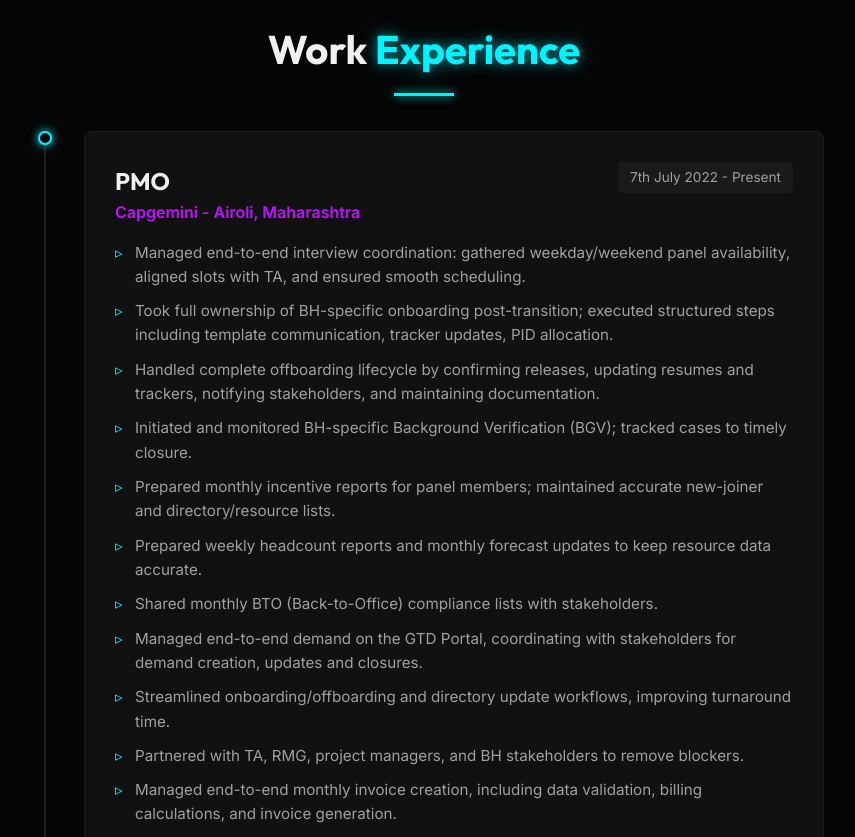
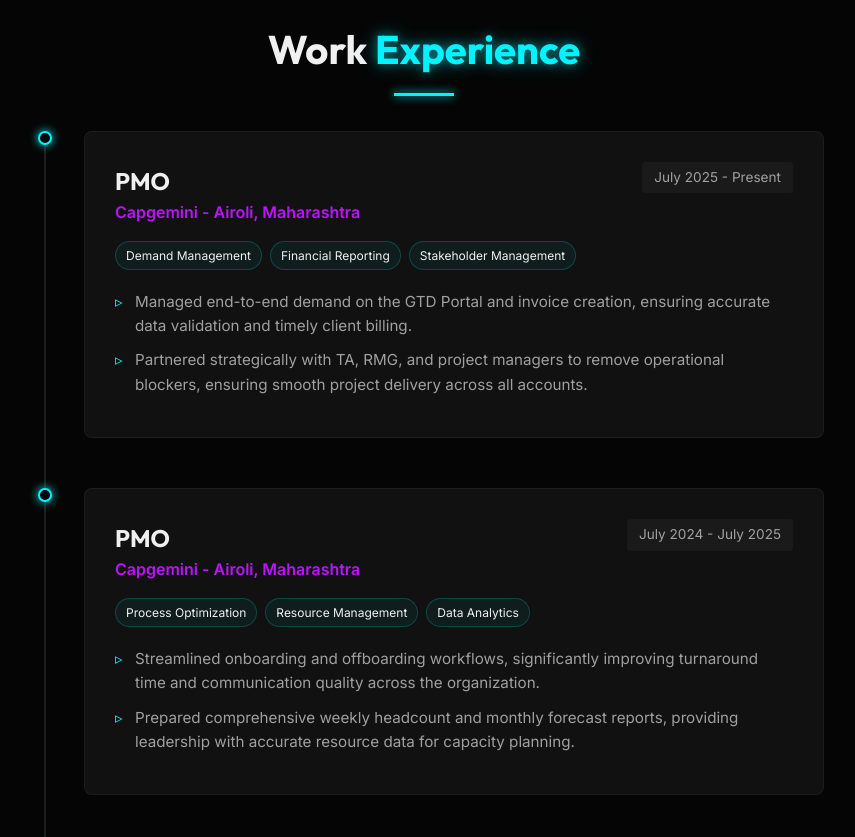
Before and after one commit to jyotim11/TryRepo, a plain HTML site: page index.html in a window 1280 px wide. Shown: the part 1960-2797 px from the top of the page, without its empty margins (216-1071 px from the left). Drawn offline with Linux system fonts and the light colour scheme.

Commit message:
Refactor experience section into years with skills

```diff
--- a/data.js
+++ b/data.js
@@ -25,19 +25,44 @@ const PORTFOLIO_DATA = {
             role: "PMO",
             company: "Capgemini",
             location: "Airoli, Maharashtra",
-            duration: "7th July 2022 - Present",
+            duration: "July 2025 - Present",
+            skills: ["Demand Management", "Financial Reporting", "Stakeholder Management"],
             responsibilities: [
-                "Managed end-to-end interview coordination: gathered weekday/weekend panel availability, aligned slots with TA, and ensured smooth scheduling.",
-                "Took full ownership of BH-specific onboarding post-transition; executed structured steps including template communication, tracker updates, PID allocation.",
-                "Handled complete offboarding lifecycle by confirming releases, updating resumes and trackers, notifying stakeholders, and maintaining documentation.",
-                "Initiated and monitored BH-specific Background Verification (BGV); tracked cases to timely closure.",
-                "Prepared monthly incentive reports for panel members; maintained accurate new-joiner and directory/resource lists.",
-                "Prepared weekly headcount reports and monthly forecast updates to keep resource data accurate.",
-                "Shared monthly BTO (Back-to-Office) compliance lists with stakeholders.",
-                "Managed end-to-end demand on the GTD Portal, coordinating with stakeholders for demand creation, updates and closures.",
-                "Streamlined onboarding/offboarding and directory update workflows, improving turnaround time.",
-                "Partnered with TA, RMG, project managers, and BH stakeholders to remove blockers.",
-                "Managed end-to-end monthly invoice creation, including data validation, billing calculations, and invoice generation."
+                "Managed end-to-end demand on the GTD Portal and invoice creation, ensuring accurate data validation and timely client billing.",
+                "Partnered strategically with TA, RMG, and project managers to remove operational blockers, ensuring smooth project delivery across all accounts."
+            ]
+        },
+        {
+            role: "PMO",
+            company: "Capgemini",
+            location: "Airoli, Maharashtra",
+            duration: "July 2024 - July 2025",
+            skills: ["Process Optimization", "Resource Management", "Data Analytics"],
+            responsibilities: [
+                "Streamlined onboarding and offboarding workflows, significantly improving turnaround time and communication quality across the organization.",
+                "Prepared comprehensive weekly headcount and monthly forecast reports, providing leadership with accurate resource data for capacity planning."
+            ]
+        },
+        {
+            role: "PMO",
+            company: "Capgemini",
+            location: "Airoli, Maharashtra",
+            duration: "July 2023 - July 2024",
+            skills: ["Compliance Monitoring", "Onboarding Operations", "Background Verification"],
+            responsibilities: [
+                "Took full ownership of post-transition onboarding and background verification (BGV), tracking cases to timely closures and ensuring strict compliance.",
+                "Shared monthly Back-to-Office (BTO) compliance lists and managed incentive reports, improving overall team adherence to corporate policies."
+            ]
+        },
+        {
+            role: "PMO",
+            company: "Capgemini",
+            location: "Airoli, Maharashtra",
+            duration: "July 2022 - July 2023",
+            skills: ["Interview Coordination", "Documentation", "Stakeholder Communication"],
+            responsibilities: [
+                "Managed end-to-end interview coordination by aligning slots with Talent Acquisition and ensuring seamless scheduling for candidates and panels.",
+                "Handled the complete offboarding lifecycle, maintaining accurate documentation and notifying all relevant stakeholders efficiently."
             ]
         }
     ],
--- a/script.js
+++ b/script.js
@@ -62,6 +62,15 @@ function populatePortfolio(data) {
         const item = document.createElement('div');
         item.className = 'timeline-item';
 
+        let skillsHtml = '';
+        if (exp.skills) {
+            skillsHtml = '<div class="timeline-skills">';
+            exp.skills.forEach(skill => {
+                skillsHtml += `<span class="tag small-tag">${skill}</span>`;
+            });
+            skillsHtml += '</div>';
+        }
+
         let tasksHtml = '';
         exp.responsibilities.forEach(task => {
             tasksHtml += `<li>${task}</li>`;
@@ -77,6 +86,7 @@ function populatePortfolio(data) {
                     </div>
                     <div class="timeline-date">${exp.duration}</div>
                 </div>
+                ${skillsHtml}
                 <ul class="timeline-tasks">
                     ${tasksHtml}
                 </ul>
--- a/style.css
+++ b/style.css
@@ -471,6 +471,21 @@ h1, h2, h3, h4 {
     color: var(--text-secondary);
 }
 
+.timeline-skills {
+    display: flex;
+    flex-wrap: wrap;
+    gap: 8px;
+    margin-bottom: 20px;
+}
+
+.small-tag {
+    padding: 4px 10px;
+    font-size: 0.75rem;
+    background: rgba(0, 243, 255, 0.05);
+    border-color: rgba(0, 243, 255, 0.2);
+    color: var(--text-primary);
+}
+
 .timeline-tasks {
     list-style-type: none;
 }
```
